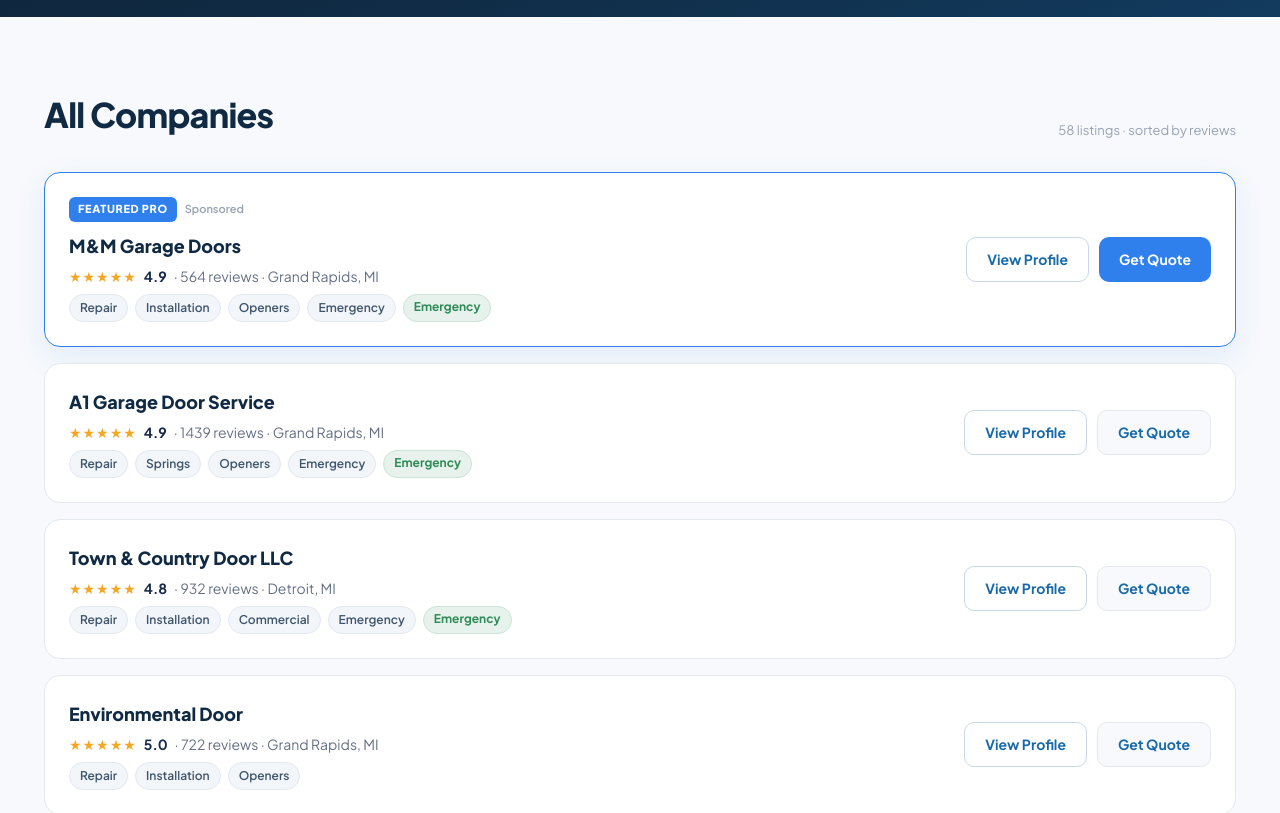
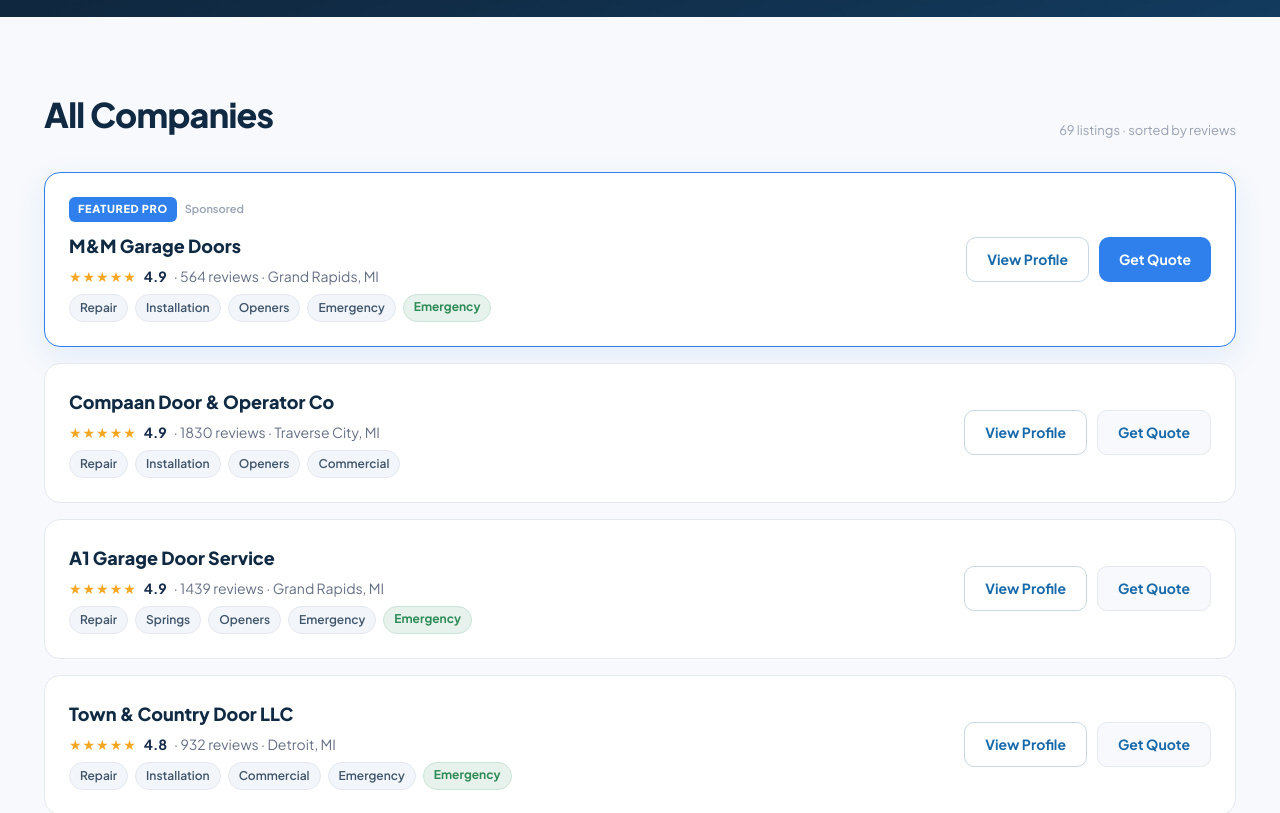
Before and after one commit to nipez/michigangaragepros, a Next.js app: page /companies in a window 1280 px wide. Shown: the part 420-1233 px from the top of the page. Built offline with nearby package versions, Linux system fonts and the light colour scheme.

Commit message:
Expand Traverse City garage door company coverage
Add local competitors from market research so /cities/traverse-city/
lists the broader Grand Traverse market instead of only three profiles.

Co-authored-by: nipez <nipez@users.noreply.github.com>

```diff
--- a/src/data/cities.ts
+++ b/src/data/cities.ts
@@ -89,7 +89,14 @@ export const CITIES: City[] = [
     name: "Traverse City",
     state: "MI",
     region: "North",
-    nearby: ["Acme", "Elk Rapids", "Cadillac"],
+    nearby: [
+      "Acme",
+      "Elk Rapids",
+      "Cadillac",
+      "Interlochen",
+      "Kingsley",
+      "Petoskey",
+    ],
   },
   {
     slug: "saginaw",
--- a/src/data/companies.ts
+++ b/src/data/companies.ts
@@ -770,19 +770,25 @@ export const COMPANIES: Company[] = [
     reviews: 112,
     city: "Traverse City, MI",
     citySlug: "traverse-city",
-    tags: ["Repair", "Installation", "Openers"],
+    tags: ["Repair", "Installation", "Openers", "Emergency"],
+    emergency: true,
     about:
-      "Precise Door Company is a Traverse City / Northern Michigan dealer for garage door installation, repair, and maintenance.",
-    services: RESIDENTIAL_SERVICES,
+      "Precise Door Company is a family-owned Traverse City dealer providing residential and commercial garage door installation, repair, and 24-hour emergency service across Grand Traverse, Leelanau, Benzie, Antrim, and Wexford counties.",
+    services: FULL_SERVICES,
     serviceArea: [
       "Traverse City",
       "Acme",
       "Elk Rapids",
       "Cadillac",
       "Petoskey",
+      "Interlochen",
+      "Kingsley",
     ],
     hours: "Mon–Fri, 8am–5pm",
+    emergencyHours: "24-hour emergency service",
     onPlatform: "Since 2026",
+    phone: "231-276-6601",
+    website: "https://precisedoorco.com/",
   },
   {
     slug: "bb-garage-doors-and-more",
@@ -794,7 +800,7 @@ export const COMPANIES: Company[] = [
     tags: ["Repair", "Installation", "Emergency"],
     emergency: true,
     about:
-      "B&B Garage Doors and More installs and repairs garage doors for homeowners across Traverse City and Northern Michigan counties.",
+      "B&B Garage Doors and More is a family-owned, licensed, and insured Traverse City company serving Grand Traverse, Leelanau, Benzie, Antrim, and Kalkaska counties with residential and commercial garage door installation and repair.",
     services: FULL_SERVICES,
     serviceArea: [
       "Traverse City",
@@ -802,9 +808,245 @@ export const COMPANIES: Company[] = [
       "Petoskey",
       "Charlevoix",
       "Gaylord",
+      "Interlochen",
+      "Kingsley",
     ],
     hours: "Mon–Sat, 7am–6pm",
     emergencyHours: "Call for emergency availability",
+    onPlatform: "Since 2026",
+    website: "https://www.bbgaragedoorsandmore.com/",
+  },
+  {
+    slug: "compaan-door-operator",
+    name: "Compaan Door & Operator Co",
+    rating: 4.9,
+    reviews: 1830,
+    city: "Traverse City, MI",
+    citySlug: "traverse-city",
+    tags: ["Repair", "Installation", "Openers", "Commercial"],
+    about:
+      "Compaan Door & Operator Co has installed and repaired residential and commercial garage doors across Michigan since 1955. Their Traverse City location at 1606 Barlow St serves Grand Traverse, Leelanau, Benzie, and Antrim counties with IDA-certified technicians and same-day service on morning calls.",
+    services: COMMERCIAL_SERVICES.concat(["New Door Installation", "Emergency Service"]),
+    serviceArea: [
+      "Traverse City",
+      "Acme",
+      "Elk Rapids",
+      "Interlochen",
+      "Cadillac",
+      "Petoskey",
+    ],
+    hours: "Mon–Fri, 7am–5pm",
+    onPlatform: "Since 2026",
+    phone: "231-943-1111",
+    website: "https://compaandoor.com/locations/traverse-city/",
+  },
+  {
+    slug: "northern-garage-doors",
+    name: "Northern Garage Doors",
+    rating: 4.8,
+    reviews: 94,
+    city: "Traverse City, MI",
+    citySlug: "traverse-city",
+    tags: ["Repair", "Installation", "Openers", "Commercial"],
+    about:
+      "Northern Garage Doors operates a Traverse City showroom at 829 Robinwood Ct and serves Grand Traverse, Leelanau, Benzie, Antrim, and Kalkaska counties with Clopay doors, openers, and residential and commercial service.",
+    services: COMMERCIAL_SERVICES.concat(["New Door Installation"]),
+    serviceArea: [
+      "Traverse City",
+      "Acme",
+      "Interlochen",
+      "Elk Rapids",
+      "Cedar",
+      "Kingsley",
+      "Cadillac",
+    ],
+    hours: "Mon–Fri, 8am–5pm",
+    onPlatform: "Since 2026",
+    website: "https://www.northerngaragedoors.com/",
+  },
+  {
+    slug: "garage-door-services-traverse-city",
+    name: "Garage Door Services",
+    rating: 4.7,
+    reviews: 128,
+    city: "Traverse City, MI",
+    citySlug: "traverse-city",
+    tags: ["Repair", "Installation", "Openers", "Commercial"],
+    about:
+      "Garage Door Services has served greater Grand Traverse County for more than 35 years from 2550 Preston Dr in Traverse City, offering residential and commercial installation and repair with Raynor, Haas, Clopay, and LiftMaster products.",
+    services: COMMERCIAL_SERVICES.concat(["New Door Installation"]),
+    serviceArea: [
+      "Traverse City",
+      "Acme",
+      "Interlochen",
+      "Kingsley",
+      "Elk Rapids",
+      "Cadillac",
+    ],
+    hours: "Mon–Fri, 8am–4:30pm",
+    onPlatform: "Since 2026",
+    website: "https://www.garagedoorservicesinc.com/",
+  },
+  {
+    slug: "overhead-door-company-of-grand-traverse",
+    name: "Overhead Door Company of Grand Traverse",
+    rating: 4.7,
+    reviews: 86,
+    city: "Traverse City, MI",
+    citySlug: "traverse-city",
+    tags: ["Repair", "Installation", "Openers", "Commercial"],
+    about:
+      "Overhead Door Company of Grand Traverse is an authorized Overhead Door distributor at 2550 Preston Drive in Traverse City, providing residential and commercial doors, openers, repair, and maintenance across Northern Michigan.",
+    services: COMMERCIAL_SERVICES.concat(["New Door Installation"]),
+    serviceArea: [
+      "Traverse City",
+      "Acme",
+      "Interlochen",
+      "Cadillac",
+      "Petoskey",
+      "Elk Rapids",
+    ],
+    hours: "Mon–Fri, 8am–5pm",
+    onPlatform: "Since 2026",
+    website: "https://www.overheaddoor.com/find-a-distributor/overhead-door-company-of-grand-traverse",
+  },
+  {
+    slug: "cadillac-grand-traverse-garage-door",
+    name: "Cadillac & Grand Traverse Garage Door",
+    rating: 4.6,
+    reviews: 61,
+    city: "Traverse City, MI",
+    citySlug: "traverse-city",
+    tags: ["Repair", "Installation", "Openers", "Commercial"],
+    about:
+      "Cadillac & Grand Traverse Garage Door is a family-owned Northern Michigan company since 1982 with locations in Traverse City and Cadillac. They install and repair Garaga and Wayne Dalton residential, agricultural, commercial, and industrial doors.",
+    services: COMMERCIAL_SERVICES.concat(["New Door Installation"]),
+    serviceArea: [
+      "Traverse City",
+      "Cadillac",
+      "Kalkaska",
+      "Petoskey",
+      "Frankfort",
+      "Mount Pleasant",
+      "Gaylord",
+    ],
+    hours: "Mon–Fri, 8am–5pm",
+    onPlatform: "Since 2026",
+    website: "https://michigangaragedoor.com/",
+  },
+  {
+    slug: "all-day-garage-door-services",
+    name: "All Day Garage Door Services",
+    rating: 5.0,
+    reviews: 20,
+    city: "Interlochen, MI",
+    citySlug: "traverse-city",
+    tags: ["Repair", "Installation", "Openers"],
+    about:
+      "All Day Garage Door Services is a family-owned Interlochen company serving Traverse City and surrounding communities with residential and commercial garage door sales, installation, openers, and certified technician repairs.",
+    services: RESIDENTIAL_SERVICES,
+    serviceArea: [
+      "Interlochen",
+      "Traverse City",
+      "Kingsley",
+      "Cadillac",
+      "Frankfort",
+    ],
+    hours: "Mon–Sat, 9am–5pm",
+    onPlatform: "Since 2026",
+    phone: "231-392-9483",
+  },
+  {
+    slug: "hallzys-garage-door",
+    name: "Hallzy's Garage Door",
+    rating: 4.9,
+    reviews: 48,
+    city: "Thompsonville, MI",
+    citySlug: "traverse-city",
+    tags: ["Repair", "Installation", "Openers", "Emergency"],
+    emergency: true,
+    about:
+      "Hallzy's Garage Door LLC provides garage door installation, repair, openers, and 24-hour emergency service from Thompsonville across Grand Traverse, Benzie, Manistee, Kalkaska, Leelanau, Lake, and Mason counties.",
+    services: FULL_SERVICES,
+    serviceArea: [
+      "Traverse City",
+      "Thompsonville",
+      "Interlochen",
+      "Cadillac",
+      "Frankfort",
+      "Manistee",
+    ],
+    hours: "Mon–Sat, 7am–6pm",
+    emergencyHours: "24-hour emergency repairs",
+    onPlatform: "Since 2026",
+    phone: "231-970-1350",
+    website: "https://www.hallzysgaragedoor.com/",
+  },
+  {
+    slug: "garage-doors-done-right",
+    name: "Garage Doors Done Right",
+    rating: 4.8,
+    reviews: 27,
+    city: "Cedar, MI",
+    citySlug: "traverse-city",
+    tags: ["Repair", "Installation", "Springs"],
+    about:
+      "Garage Doors Done Right serves Cedar, Traverse City, and Leelanau County homeowners with residential garage door repair, spring replacement, and new door installation.",
+    services: RESIDENTIAL_SERVICES,
+    serviceArea: ["Cedar", "Traverse City", "Suttons Bay", "Empire", "Interlochen"],
+    hours: "Mon–Fri, 8am–5pm",
+    onPlatform: "Since 2026",
+  },
+  {
+    slug: "macks-garage-door-service",
+    name: "Macks Garage Door Service & Repair",
+    rating: 4.7,
+    reviews: 18,
+    city: "Kingsley, MI",
+    citySlug: "traverse-city",
+    tags: ["Repair", "Installation", "Emergency"],
+    emergency: true,
+    about:
+      "Macks Garage Door Service & Repair serves Kingsley and the greater Traverse City area with residential garage door maintenance, installation, spring repair, and emergency service.",
+    services: FULL_SERVICES,
+    serviceArea: ["Kingsley", "Traverse City", "Cadillac", "Interlochen", "Fife Lake"],
+    hours: "Mon–Sat, 7am–6pm",
+    emergencyHours: "Call for emergency availability",
+    onPlatform: "Since 2026",
+    phone: "231-920-4482",
+  },
+  {
+    slug: "mr-specialties",
+    name: "M&R Specialties",
+    rating: 4.6,
+    reviews: 34,
+    city: "Cadillac, MI",
+    citySlug: "cadillac",
+    tags: ["Repair", "Installation", "Openers", "Emergency"],
+    emergency: true,
+    about:
+      "M&R Specialties has provided overhead garage door installation, opener service, spring replacement, and 24/7 on-call emergency repairs for Cadillac and surrounding Northern Michigan communities since 1995.",
+    services: FULL_SERVICES,
+    serviceArea: ["Cadillac", "Traverse City", "Manton", "Mesick", "Lake City"],
+    hours: "Mon–Fri, 9am–5pm",
+    emergencyHours: "24/7 on-call emergency repairs",
+    onPlatform: "Since 2026",
+    phone: "231-429-2452",
+    website: "http://www.mandrgaragedoorservice.com/",
+  },
+  {
+    slug: "northwest-commercial-door",
+    name: "Northwest Commercial Door & Hardware",
+    rating: 4.5,
+    reviews: 22,
+    city: "Traverse City, MI",
+    citySlug: "traverse-city",
+    tags: ["Commercial", "Repair", "Installation"],
+    about:
+      "Northwest Commercial Door & Hardware serves Traverse City and Northern Michigan businesses with commercial overhead doors, operators, and related door hardware service.",
+    services: COMMERCIAL_SERVICES,
+    serviceArea: ["Traverse City", "Cadillac", "Petoskey", "Gaylord"],
+    hours: "Mon–Fri, 8am–5pm",
     onPlatform: "Since 2026",
   },
   {
@@ -818,7 +1060,13 @@ export const COMPANIES: Company[] = [
     about:
       "Northern Michigan Door Pros serves Petoskey, Harbor Springs, and surrounding lakeshore communities with residential garage door service.",
     services: RESIDENTIAL_SERVICES,
-    serviceArea: ["Petoskey", "Harbor Springs", "Charlevoix", "Gaylord"],
+    serviceArea: [
+      "Petoskey",
+      "Harbor Springs",
+      "Charlevoix",
+      "Gaylord",
+      "Traverse City",
+    ],
     hours: "Mon–Fri, 8am–5pm",
     onPlatform: "Since 2026",
   },
```
Also changed, not shown: 1 other file (tests, documents, lock files or other folders).
